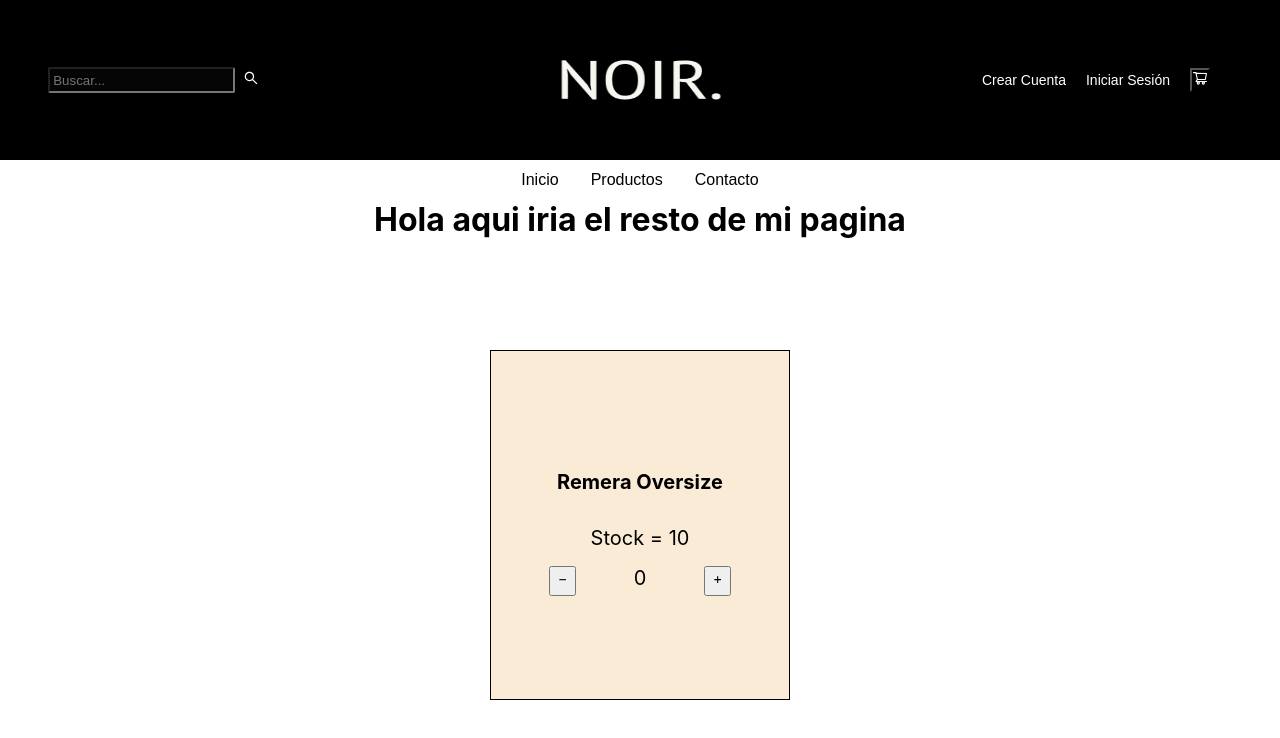
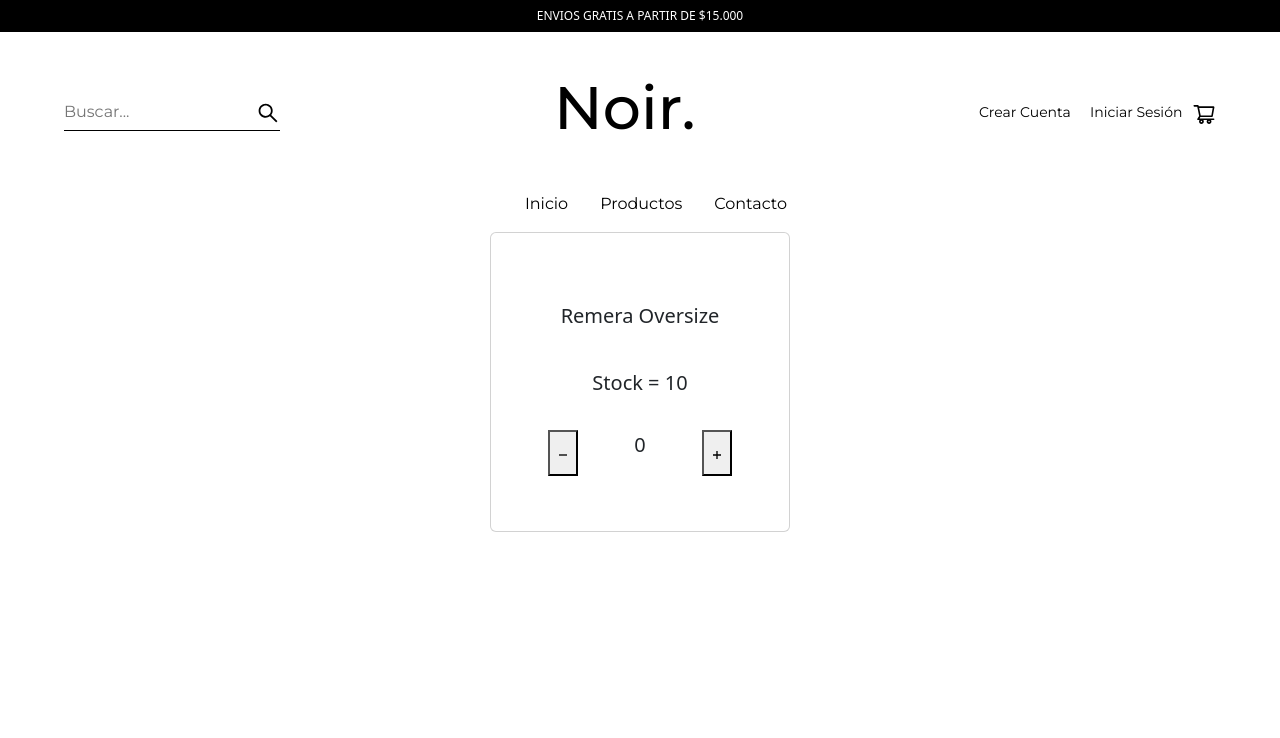
Before and after one commit to Lucianocoscia/Noir-Coscia, a React (Create React App) app: page / in a window 1280 px wide. Shown: the top 738 px of the page. Built offline with nearby package versions, Linux system fonts and the light colour scheme.

Commit message:
Cambiando diseño navbar

```diff
--- a/src/components/ItemListContainer/ItemListContainer.js
+++ b/src/components/ItemListContainer/ItemListContainer.js
@@ -6,7 +6,7 @@ const ItemListContainer = ({greeting}) => {
     const stock = 10;
     return (
         <div>
-        <h1 className='mensaje'>{greeting}</h1>
+        {/* <h1 className='mensaje'>{greeting}</h1> */}
         <ItemCount stock={stock}/>
         </div>
 
--- a/src/components/NavBar/NavBar.css
+++ b/src/components/NavBar/NavBar.css
@@ -1,4 +1,5 @@
 /* Comienzan css  */
+@import url('https://fonts.googleapis.com/css2?family=Montserrat:wght@100;300;400;500;700&display=swap');
 
 *{
     margin: 0;
@@ -6,39 +7,88 @@
     box-sizing: border-box;
 }
 header{
-    font-family: 'PT Sans Narrow', sans-serif ;
-    color: #fff;
-    position: relative;
+    font-family:'Montserrat', sans-serif;
+    color: #000;
 }
 .navbar1{
-    height: 25vh;
-    background-color: black;
-    color: #fff;
+    height: 20vh;
+    background-color: #fff;
+    color: #000;
     display: flex;
-    flex-direction: column;
-    justify-content: space-evenly;
+    justify-content: space-between;
     align-items: center;
+    margin-left: 5%;
+    margin-right: 5%;
 }
-.flex_nav{
+.navbar_buscador{
+    display: flex;
+    align-items: center;
+    border-bottom: 1px solid;
+}
+.buscador_input{
+    color: #000;
+    border-radius: 2px;
+    background-color: #ffff;
+    border: transparent;
+}
+.buscador_img{
+    align-self: center;
+    font-size: 1.5rem;
+    color: #000;
+    text-align: center;
+    cursor: pointer;
+}
+.navbar_h1{
+    text-align: center;
+    font-size: 60px;
+    font-weight: 500;
+}
+.navbar_items{
+    display:flex ;
+    align-items: center;
+    text-align: center;
+}
+.link{
+    color: #000;
+    text-decoration: none;
+    transition: .4s;
+    cursor: pointer;
+    font-size: 14px;
+    padding: 0.3rem;
+    margin: 0.3rem;
+}
+
+.link:hover{
+    text-decoration: underline;
+    color: #000;
+}
+.carrito{
+    color: #000;
+    font-size: 1.5rem;
+}
+.carrito:hover{
+    color: #000;
+    opacity: 0.8;
+}
+.button_Cart{
+    background-color: transparent;
+    cursor: pointer;
+    transition: .4s;
+    border: none;
+}
+.contenedor_links{
+    height: 5vh;
+    background-color: #fff;
+    color: #000;
     display: flex;
     justify-content: center;
     align-items: center;
 }
-.navbar_img{
-    height: 20vh;
-    width: 250px;
-}
-.contenedor_links{
-    background-color: #fff;
-    width: 100%;
-    height: 5vh;
-    display: flex;
-    align-items: center;
-    justify-content: center;
-}
 .navbar_ul{
     display: flex;
-    justify-content: space-between;
+}
+ul{
+    padding: 0;
 }
 .navbar_ul a{
     color: #000;
@@ -48,78 +98,25 @@ header{
     opacity: 1;
     transition: .4s;
 }
-.navbar_ul a:hover{
-    opacity: 0.5;
-}
 .navbar_ul li{
     list-style-type: none;
     font-size: 1rem;
 }
-.carrito{
+.ul_enlace{
+    transition: 1s;
+}
+.ul_enlace:hover{
+    color: orange;
+    border-top: 1px solid orange;
+}
+.oferta{
+    height: 4vh;
+    background-color: #000;
+    font-size: 12px;
+    text-align: center;
+    text-transform: uppercase;
     color: #fff;
-    font-size: 16px;
-}
-.button_Cart{
-    position: absolute;
-    background-color: black;
-    cursor: pointer;
-    right: 0;
-    transform: translateX(-70px);
-    transition: .4s;
-}
-.button_Cart:hover{
-    opacity: 0.5;
-}
-.link_registro{
-    color: #fff;
-    text-decoration: none;
-    right: 0;
-    transform: translateX(-130px);
-    transition: .4s;
-    cursor: pointer;
-    font-size: 14px;
-}
-.link_sesion{
-    color: #fff;
-    text-decoration: none;
-    right: 0;
-    transform: translateX(-110px);
-    cursor: pointer;
-    font-size: 14px;
-}
-.link_sesion:hover{
-    text-decoration: underline;
-}
-.link_registro:hover{
-    text-decoration: underline;
-}
-.navbar_buscador{
-    left: 0;
-    margin-left: 0.5rem;
-    position: absolute;
     display: flex;
     justify-content: center;
     align-items: center;
-    transform: translateX(40px);
 }
-.buscador_input{
-    color: #fff;
-    border-radius: 2px;
-    margin-right: 0.5rem;
-    background-color: #1e1e1e2e;
-    padding: 0.2rem;
-}
-.buscador_img{
-    align-self: center;
-    font-size: 16px;
-    color: #fff;
-    text-align: center;
-    cursor: pointer;
-}
-.navbar_items{
-    position: absolute;
-    right: 0;
-    display:flex ;
-    justify-content: center;
-    align-items: center;
-}
--- a/src/components/NavBar/NavBar.js
+++ b/src/components/NavBar/NavBar.js
@@ -1,37 +1,41 @@
 import './NavBar.css'
 import CartWidget from '../CartWidget/CartWidget'
-import logo from '../../images/logo13.png'
+import logo from '../../images/Noir..png'
 import {AiOutlineSearch} from 'react-icons/ai'
-
+import Oferta from './Oferta'
 
 const NavBar = () => {
     return (
-        <header className='contenedor_navbar'>
+        <>
+            <Oferta oferta='Envios gratis a partir de $15.000'/>
+            <header>
                 <nav className="navbar1">
-                <div className='flex_nav'>
                     <div className='navbar_buscador'>
                         <input className='buscador_input' placeholder='Buscar...'></input>
                         <a className='buscador_img'><AiOutlineSearch/></a>
                     </div>
 
-                <img className="navbar_img" src={logo}  alt="logo"></img>
+                    <div>
+                    <h1 className="navbar_h1" src={logo}  alt="logo">Noir.</h1>
+                    </div>
 
                     <div className='navbar_items'>
-                    <a className='link_registro'>Crear Cuenta</a>
-                    <a className='link_sesion'>Iniciar Sesión</a>
+                        <a className='link'>Crear Cuenta</a>
+                        <a className='link'>Iniciar Sesión</a>
                         <button className='button_Cart'><CartWidget/></button>
                     </div>
-                </div>
 
+                </nav>
                 <div className='contenedor_links' >
                         <ul className="navbar_ul">
-                        <li><a href="#">Inicio</a></li>
-                        <li><a href="#">Productos</a></li>
-                        <li><a data-jam='menu' href="#">Contacto</a></li>
+                            <li><a className='ul_enlace' href="#">Inicio</a></li>
+                            <li><a className='ul_enlace' href="#">Productos</a></li>
+                            <li><a className='ul_enlace' href="#">Contacto</a></li>
                         </ul>
                     </div>
-            </nav>
             </header>
+        </>
+
     )}
 
 export default NavBar;
--- /dev/null
+++ b/src/components/NavBar/Oferta.js
@@ -0,0 +1,9 @@
+import React from 'react'
+
+const Oferta = ({oferta}) => {
+  return (
+    <div className='oferta'>{oferta}</div>
+  )
+}
+
+export default Oferta
--- a/src/index.js
+++ b/src/index.js
@@ -3,6 +3,9 @@ import ReactDOM from 'react-dom/client';
 import './index.css';
 import App from './App';
 import reportWebVitals from './reportWebVitals';
+import 'bootstrap';
+import 'bootstrap/dist/css/bootstrap.min.css';
+import '../src/Components/NavBar/NavBar.css';
 
 const root = ReactDOM.createRoot(document.getElementById('root'));
 root.render(
```
Also changed, not shown: src/images/Noir..png (added). Lines whose indentation alone changed are shown as unchanged.
